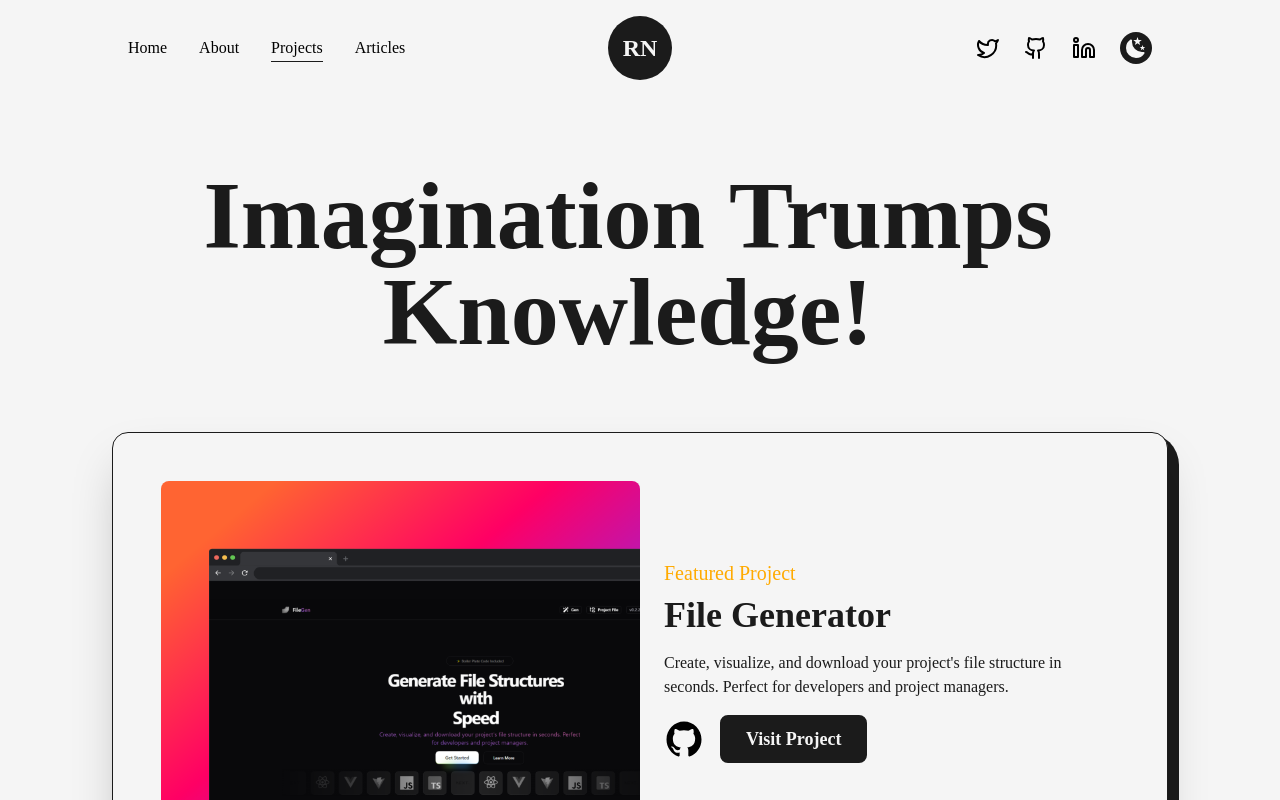
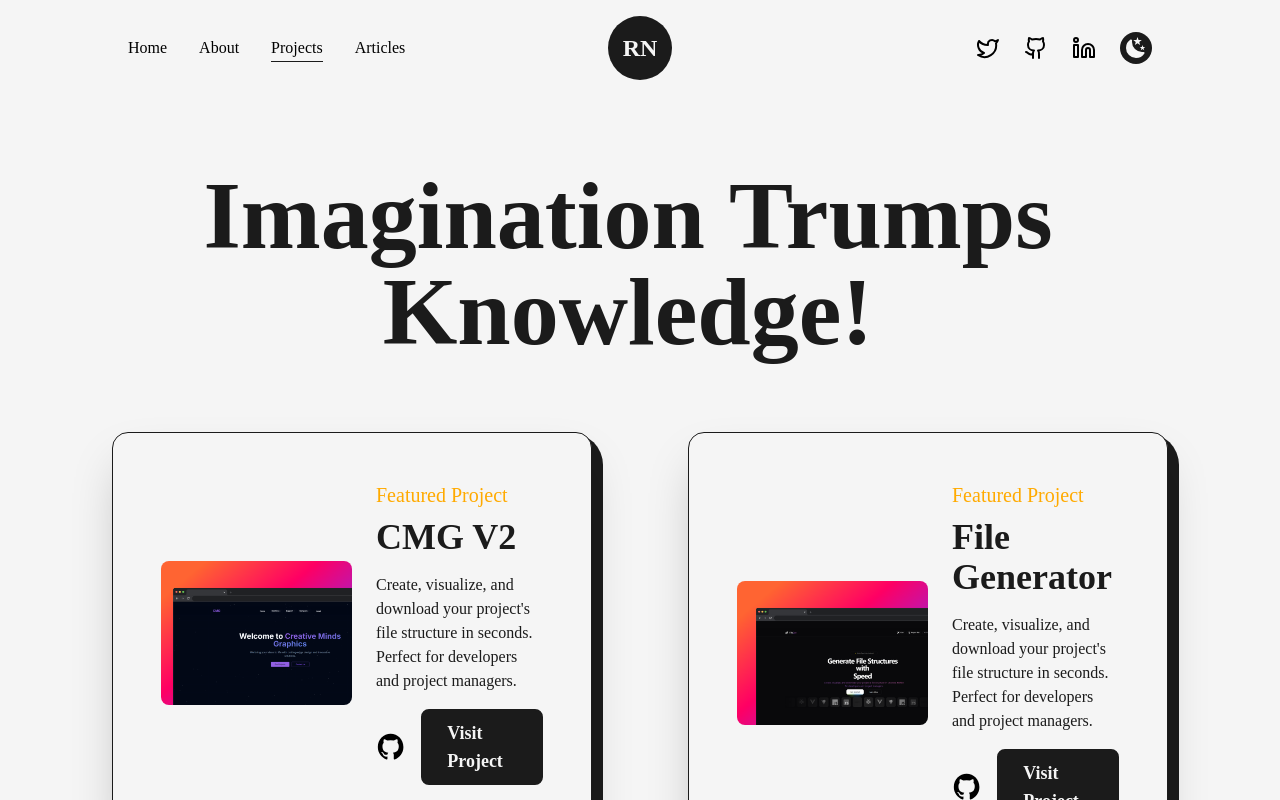
Before and after one commit to Ubaton/portfolio_v2, a Next.js app: page /projects in a window 1280 px wide. Shown: the top 800 px of the page. Built offline with nearby package versions, Linux system fonts and the light colour scheme.

Commit message:
v2 cmg added project

```diff
--- a/src/pages/projects.js
+++ b/src/pages/projects.js
@@ -12,6 +12,7 @@ import Project400 from "../../public/images/projects/CMG-Portfolio.png";
 import Project500 from "../../public/images/projects/Business Card Generator.png";
 import Project600 from "../../public/images/projects/Job Search.jpg";
 import Filegen from "../../public/images/projects/Filegen.png";
+import CMGWebsite from "../../public/images/projects/CMG.png";
 import { motion } from "framer-motion";
 import TransitionEffect from "@/components/Animated/TransitionEffect";
 
@@ -136,7 +137,17 @@ const projects = () => {
           />
 
           <div className="grid grid-cols-12 gap-24 gap-y-32 xl:gap-x-16 lg:gap-x-8 md:gap-y-24 sm:gap-x-0">
-            <div className="col-span-12">
+            <div className="col-span-6 sm:col-span-12">
+              <FeaturedProject
+                title={"CMG V2"}
+                img={CMGWebsite}
+                summary={`Create, visualize, and download your project's file structure in seconds. Perfect for developers and project managers.`}
+                link={"https://filegen.vercel.app/"}
+                github={"https://github.com/Ubaton"}
+                type={"Featured Project"}
+              />
+            </div>
+            <div className="col-span-6 sm:col-span-12">
               <FeaturedProject
                 title={"File Generator"}
                 img={Filegen}
```
Also changed, not shown: public/images/projects/CMG.png (added).
